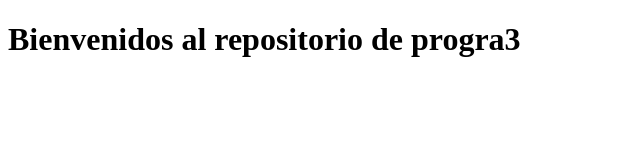
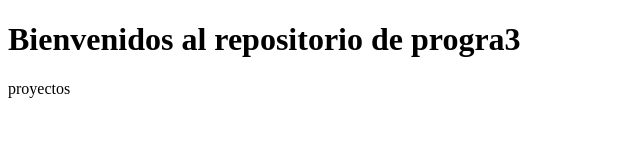
Before and after one commit to RomeoMlgr13/progra_lll, a plain HTML site: page index.html in a window 1280 px wide. Shown: the full height of the page, 0-640 px from the left. Drawn offline with Linux system fonts and the light colour scheme.

Commit message:
solo estoy haciendo pruebas

```diff
--- a/index.html
+++ b/index.html
@@ -7,5 +7,6 @@
 </head>
 <body>
     <h1>Bienvenidos al repositorio de progra3</h1>
+    <p>proyectos</p>
 </body>
 </html>
```
